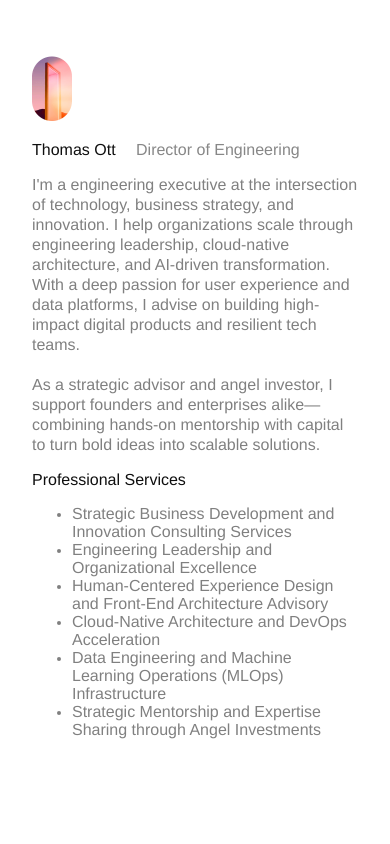
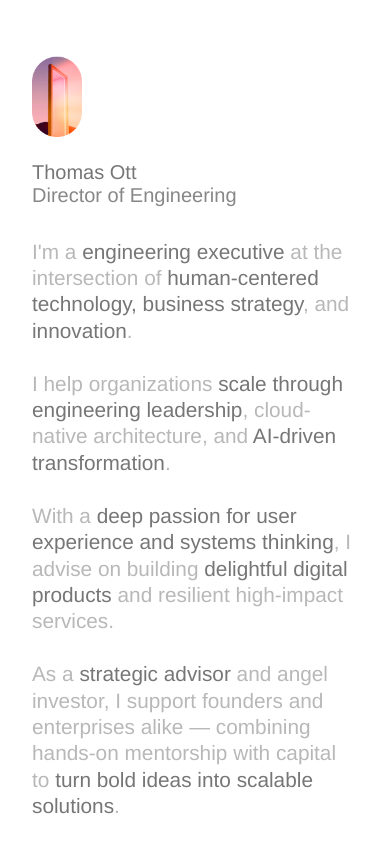
Before and after one commit to greenchapter/website, a SvelteKit app: page / in a window 390 px wide. Shown: the top 844 px of the page. Built offline with nearby package versions, Linux system fonts and the light colour scheme.

Commit message:
style(frontpage): add responsive mode (#10)

```diff
--- a/src/lib/components/Intro.svelte
+++ b/src/lib/components/Intro.svelte
@@ -4,14 +4,20 @@
 
 <picture>
 	<source srcset="{gate}" type="image/png" />
-	<img width="40px" height="auto" src="{gate}" alt="Welcome to my website" />
+	<img width="50" height="auto" src="{gate}" alt="Welcome to my website" />
 </picture>
 
-<p>Thomas Ott <span class="grey">Director of Engineering</span></p>
+<p>Thomas Ott<br /><span class="grey">Director of Engineering</span></p>
 
 <style>
+
+  p {
+    font-size: 1.25rem;
+    margin-bottom: 2rem;
+  }
+
 	p .grey {
 		color: rgba(15, 15, 15, 0.5);
-		padding-left: 1rem;
 	}
+
 </style>
--- a/src/routes/+page.svelte
+++ b/src/routes/+page.svelte
@@ -11,13 +11,55 @@
 	<Intro />
 </section>
 <style>
-	p {
-		color: grey;
-		line-height: 1.25rem;
+	:root {
+		--color-text: #767676;
+		--color-text-light: #b8b8b8;
+	}
+
+	p span, li span {
+		color: var(--color-text);
+	}
+
+	p, h2 {
+		font-size: 1.3rem;
+		line-height: 1.65rem;
+	}
+
+	h2 {
+		color: black;
+		margin-top: 4rem;
+	}
+
+	p, li {
+		color: var(--color-text-light);
 	}
 
 	li {
-		color: grey;
+		font-size: 1.1rem;
+		line-height: 1.45rem;
+	}
+
+	ul {
+		width: 80%;
+		padding: 0;
+		padding-left: 15px;
+		margin-left: 0;
+	}
+
+	@media only screen
+	  and (min-device-width: 720px)
+	  and (-webkit-min-device-pixel-ratio: 2) {
+	  	p {
+	  		width: 38rem;
+	  	}
+	}
+
+	@media only screen
+	  and (max-device-width: 720px)
+	  and (-webkit-min-device-pixel-ratio: 2) {
+	  	p {
+	  		width:92%;
+	  	}
 	}
 </style>
 
@@ -28,9 +70,15 @@
 	to move faster, smarter, and more aligned—driving innovation while maintaining operational
 	excellence. -->
 
-	I'm a engineering executive at the intersection of technology, business strategy, and innovation. I help organizations scale through engineering leadership, cloud-native architecture, and AI-driven transformation. With a deep passion for user experience and data platforms, I advise on building high-impact digital products and resilient tech teams.
-	<br /><br />
-	As a strategic advisor and angel investor, I support founders and enterprises alike—combining hands-on mentorship with capital to turn bold ideas into scalable solutions.
+	I'm a <span>engineering executive</span> at the intersection of
+	<span>human-centered technology, business strategy</span>, and <span>innovation</span>.
+	<br /><br />I help organizations <span>scale through engineering leadership</span>, cloud-native
+	architecture, and <span>AI-driven transformation</span>.<br />
+	<br />With a <span>deep passion for user experience and systems thinking</span>, I advise on
+	building <span>delightful digital products</span> and resilient high-impact services.<br /><br />
+	As a <span>strategic advisor</span> and angel investor, I support founders and enterprises alike —
+	combining hands-on mentorship with capital to
+	<span>turn bold ideas into scalable solutions</span>.
 	<!-- I'm a engineering executive with 15+ years driving engineering leadership,
 	organizational excellence, and AI-powered cloud products focused on exceptional human-centered user experience
 	and accelerated business growth. -->
@@ -43,7 +91,7 @@ data-centric business growth. -->
 
 <p></p>
 <ul>
-	<li>Strategic Business Development and Innovation Consulting Services</li>
+	<li><span>Strategic Business Development</span> and Innovation Consulting Services</li>
 	<!-- <li>
 		Strategic advisory focused on leveraging artificial intelligence to identify and seize business
 		opportunities.
@@ -57,7 +105,7 @@ data-centric business growth. -->
 		with overarching business goals.
 	</li> -->
 
-	<li>Engineering Leadership and Organizational Excellence</li>
+	<li><span>Engineering Leadership</span> and Organizational Excellence</li>
 
 	<!-- <li>
 		Strategic leadership and team management as-a-Service, guiding technical teams to deliver
@@ -72,7 +120,7 @@ data-centric business growth. -->
 		across multiple domains.
 	</li> -->
 
-	<li>Human-Centered Experience Design and Front-End Architecture Advisory</li>
+	<li>Human-Centered Experience Design and <span>Front-End Architecture Advisory</span></li>
 
 	<!-- <li>
 		Design and development of intuitive, engaging user experiences leveraging common front-end
@@ -87,7 +135,7 @@ data-centric business growth. -->
 		with user-centered design principles.
 	</li> -->
 
-	<li>Cloud-Native Architecture and DevOps Acceleration</li>
+	<li><span>Cloud-Native Architecture</span> and DevOps Acceleration</li>
 
 	<!-- <li>
 		Design and implementation of cloud-native architectures using AWS, Azure, and Google Cloud.
@@ -102,7 +150,7 @@ data-centric business growth. -->
 		cloud environments.
 	</li> -->
 
-	<li>Data Engineering and Machine Learning Operations (MLOps) Infrastructure</li>
+	<li>Data Engineering and <span>Machine Learning Operations</span> (MLOps) Infrastructure</li>
 
 	<!-- <li>
 		Development and implementation of robust data engineering and MLOps frameworks to manage
@@ -116,7 +164,7 @@ data-centric business growth. -->
 		Building foundational data infrastructure and governance solutions to ensure compliance,
 		security, and operational effectiveness in machine learning deployments.
 	</li> -->
-	<li>Strategic Mentorship and Expertise Sharing through Angel Investments</li>
+	<li><span>Strategic Mentorship</span> and Expertise Sharing through Angel Investments</li>
 </ul>
 <!-- Guiding strategic decision-making to
 identify and seize emerging business opportunities powered by artificial intelligence. • Offering
```
